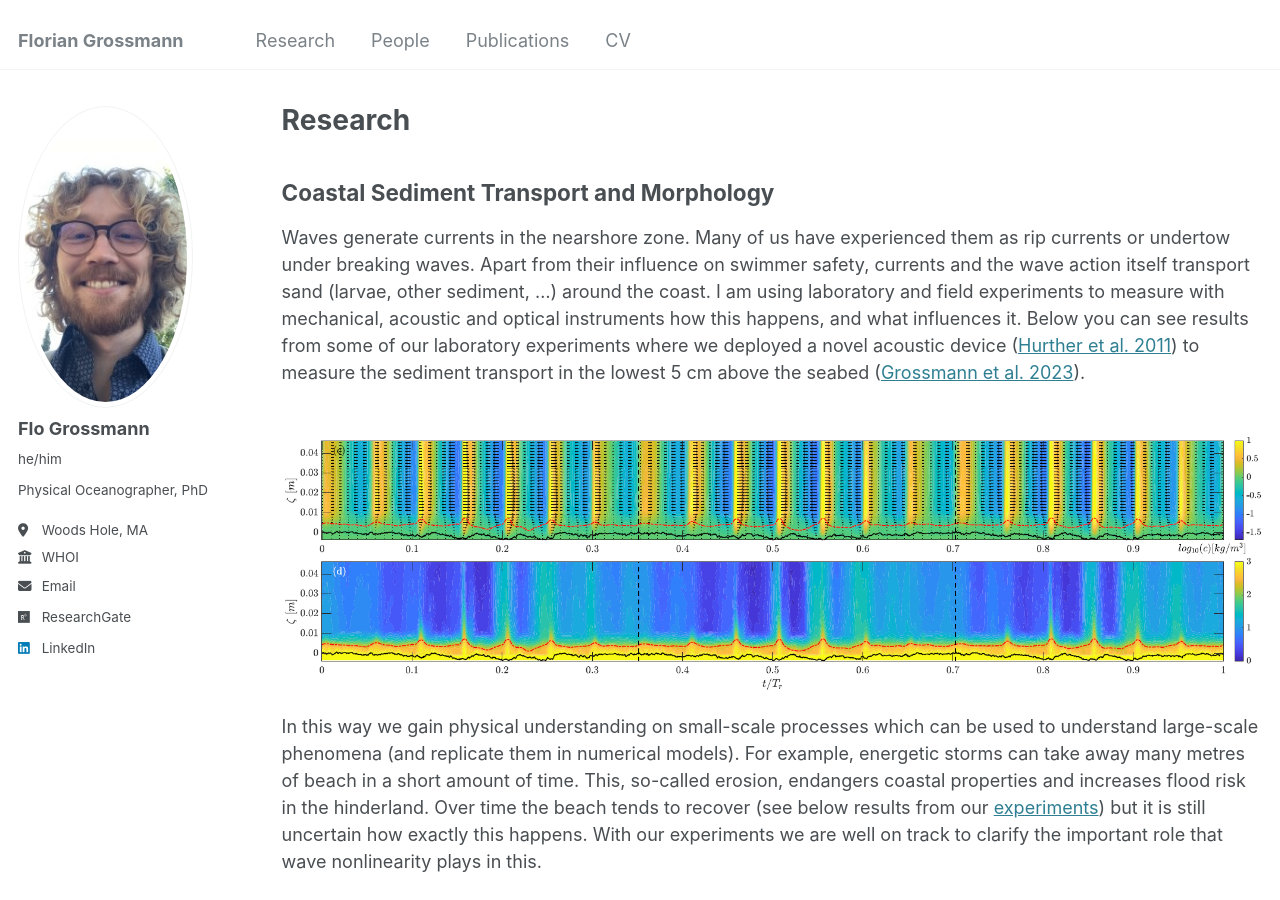
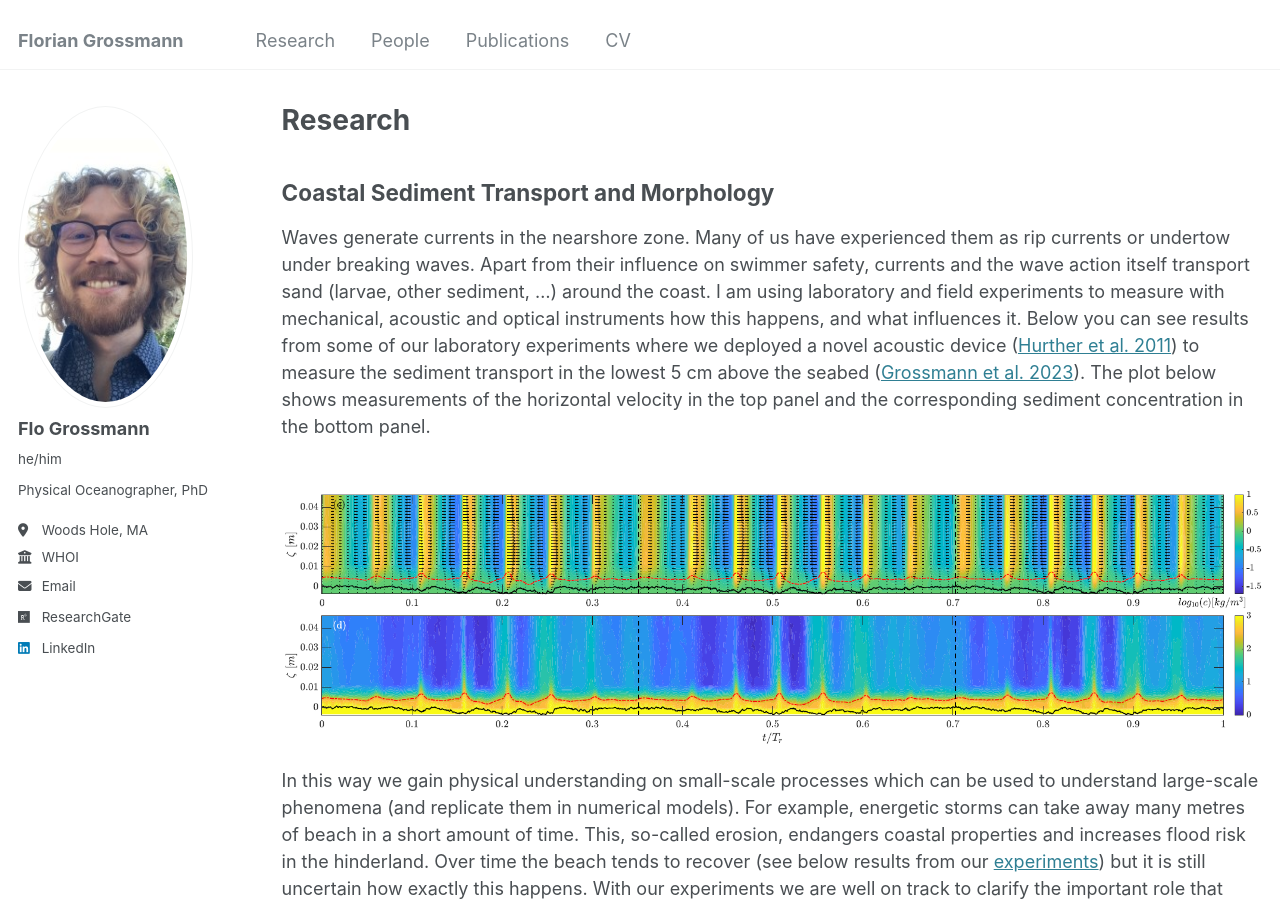
Before and after one commit to FlorianGrossmann/FlorianGrossmann.github.io, a Jekyll site: the page built from _pages/research.md, in a window 1280 px wide and 900 px high. Built offline with Jekyll 4.4.1, drawn with Linux system fonts in a browser that asks for light colours.

Commit message:
Update research.md

```diff
--- a/_pages/research.md
+++ b/_pages/research.md
@@ -10,13 +10,13 @@ author_profile: true
 
 Coastal Sediment Transport and Morphology
 ------
-Waves generate currents in the nearshore zone. Many of us have experienced them as rip currents or undertow under breaking waves. Apart from their influence on swimmer safety, currents and the wave action itself transport sand (larvae, other sediment, ...) around the coast. I am using laboratory and field experiments to measure with mechanical, acoustic and optical instruments how this happens, and what influences it. Below you can see results from some of our laboratory experiments where we deployed a novel acoustic device ([Hurther et al. 2011](http://dx.doi.org/10.1016/j.coastaleng.2011.01.006)) to measure the sediment transport in the lowest 5 cm above the seabed ([Grossmann et al. 2023](https://doi.org/10.1029/2022JC018998)).
+Waves generate currents in the nearshore zone. Many of us have experienced them as rip currents or undertow under breaking waves. Apart from their influence on swimmer safety, currents and the wave action itself transport sand (larvae, other sediment, ...) around the coast. I am using laboratory and field experiments to measure with mechanical, acoustic and optical instruments how this happens, and what influences it. Below you can see results from some of our laboratory experiments where we deployed a novel acoustic device ([Hurther et al. 2011](http://dx.doi.org/10.1016/j.coastaleng.2011.01.006)) to measure the sediment transport in the lowest 5 cm above the seabed ([Grossmann et al. 2023](https://doi.org/10.1029/2022JC018998)). The plot below shows measurements of the horizontal velocity in the top panel and the corresponding sediment concentration in the bottom panel.
 
 <br/><img src='/images/grossmann2023a.PNG'>
 
 In this way we gain physical understanding on small-scale processes which can be used to understand large-scale phenomena (and replicate them in numerical models). For example, energetic storms can take away many metres of beach in a short amount of time. This, so-called erosion, endangers coastal properties and increases flood risk in the hinderland. Over time the beach tends to recover (see below results from our [experiments](https://doi.org/10.1016/j.coastaleng.2024.104561)) but it is still uncertain how exactly this happens. With our experiments we are well on track to clarify the important role that wave nonlinearity plays in this.
 
-<br/><img src='/images/grossmann2024.png'>
+<br/><img src='/images/grossmann2024.PNG'>
 
 Radar Remote Sensing
 ------
```
